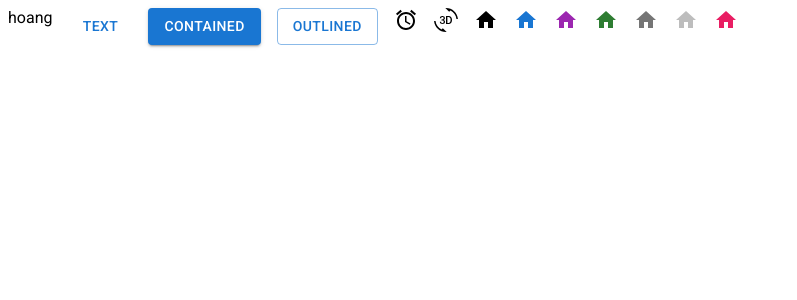
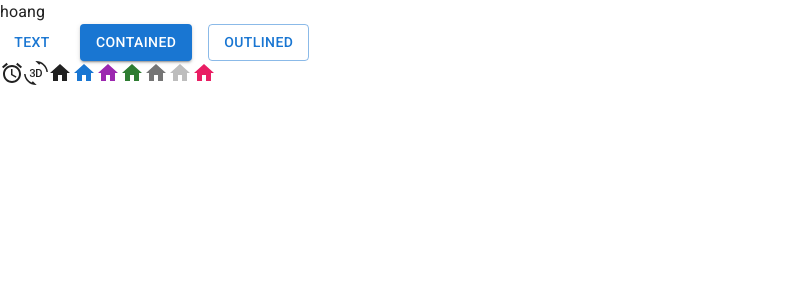
Before and after one commit to phh235/trello-web, a React (Vite) app: page / in a window 1280 px wide. Shown: the top 300 px of the page, without its empty margins (0-797 px from the left). Built offline with nearby package versions, Linux system fonts and the light colour scheme.

Commit message:
Add CSS Base line

```diff
--- a/src/App.jsx
+++ b/src/App.jsx
@@ -8,11 +8,12 @@ import { pink } from '@mui/material/colors'
 function App() {
   return (
     <>
+      <div>hoang</div>
       <Stack spacing={2} direction="row">
-        <div>hoang</div>
         <Button variant="text">Text</Button>
         <Button variant="contained">Contained</Button>
         <Button variant="outlined">Outlined</Button>
+      </Stack>
       <AccessAlarmIcon />
       <ThreeDRotation />
       <HomeIcon />
@@ -22,7 +23,6 @@ function App() {
       <HomeIcon color="action" />
       <HomeIcon color="disabled" />
       <HomeIcon sx={{ color: pink[500] }} />
-      </Stack>
     </>
   )
 }
--- a/src/index.css
+++ /dev/null
@@ -1,3 +0,0 @@
-:root {
-  font-family: 'Roboto', sans-serif;
-}
--- a/src/main.jsx
+++ b/src/main.jsx
@@ -1,10 +1,11 @@
 import React from 'react'
 import ReactDOM from 'react-dom/client'
 import App from './App.jsx'
-import './index.css'
+import CssBaseline from '@mui/material/CssBaseline'
 
 ReactDOM.createRoot(document.getElementById('root')).render(
   <React.StrictMode>
+    <CssBaseline />
     <App />
   </React.StrictMode>
 )
```
Lines whose indentation alone changed are shown as unchanged.
